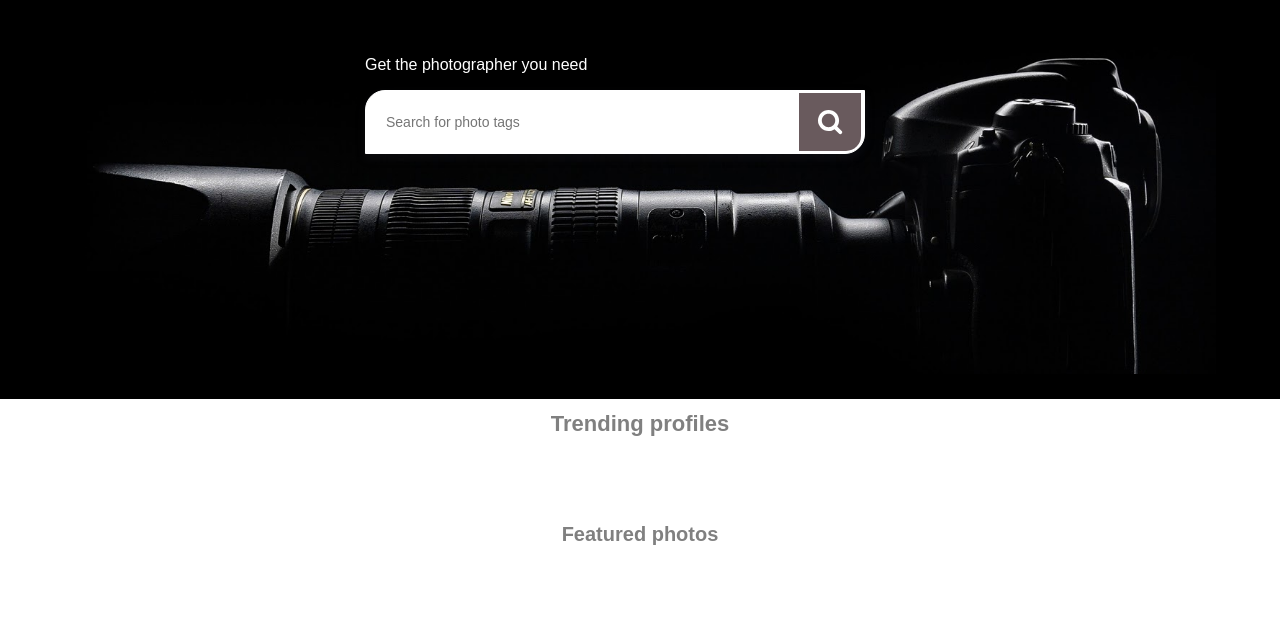
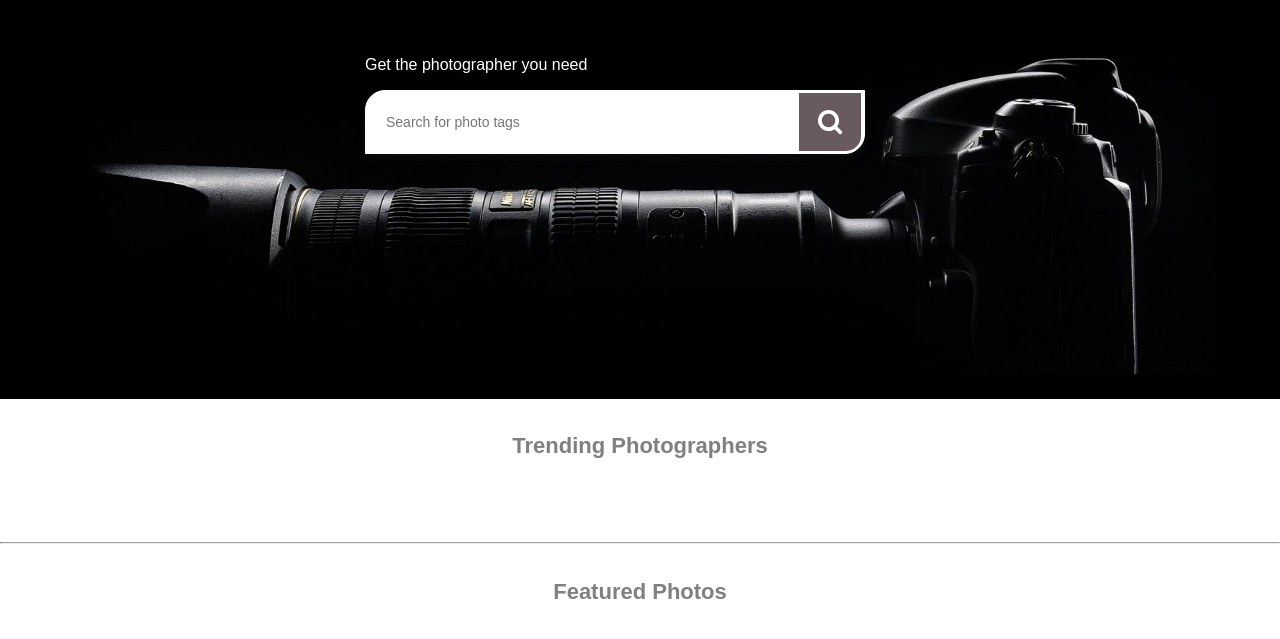
Before and after one commit to amit-k-yadav/photohire-django, a Django app: page / in a window 1280 px wide. Shown: the part 81-720 px from the top of the page. Run offline with Django 3.2, Linux system fonts and the light colour scheme; data that the repository does not hold is empty.

Commit message:
MODIFY - titles and spacing

```diff
--- a/photohireapp/static/photohireapp/css/index.css
+++ b/photohireapp/static/photohireapp/css/index.css
@@ -294,6 +294,10 @@ body {
     font-weight: 600;
 }
 
+.container main .features-section {
+    text-align: center;
+}
+
 .container main .featured-img {
     display: flex;
     justify-content: center;
--- a/photohireapp/templates/photohireapp/index.html
+++ b/photohireapp/templates/photohireapp/index.html
@@ -32,7 +32,7 @@
         </header>
         <main>
             <div class="home-gallery">
-                <h1>Trending profiles</h1>
+                <br><h1>Trending Photographers</h1>
                 <ul class="trending flex jc-around ai-center">
                     {% for photographer in top_photographers %}
 
@@ -49,8 +49,9 @@
                     {% endfor %}
                 </ul>
             </div>
+            <hr/>
             <section class="features-section">
-                <h2>Featured photos</h2>
+                <br><h1>Featured Photos</h1> <br>
                 <ul class="featured-img">
                     {% for image in images %}
                     <li class="imageLi">
```
